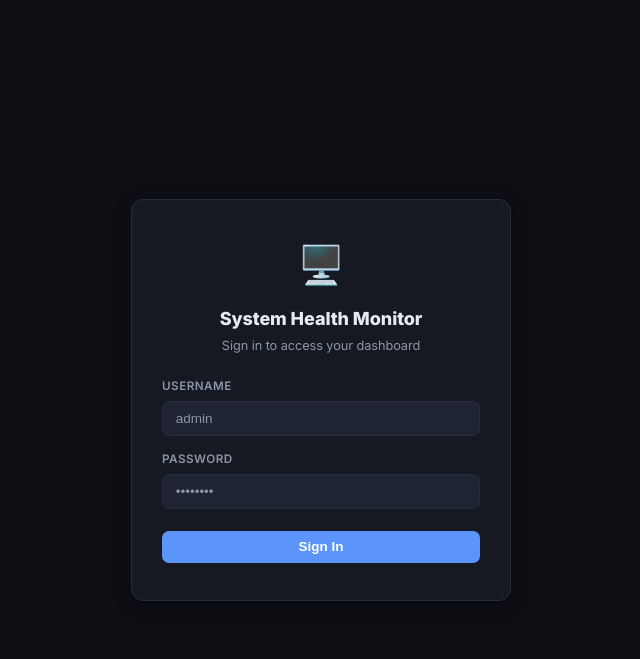
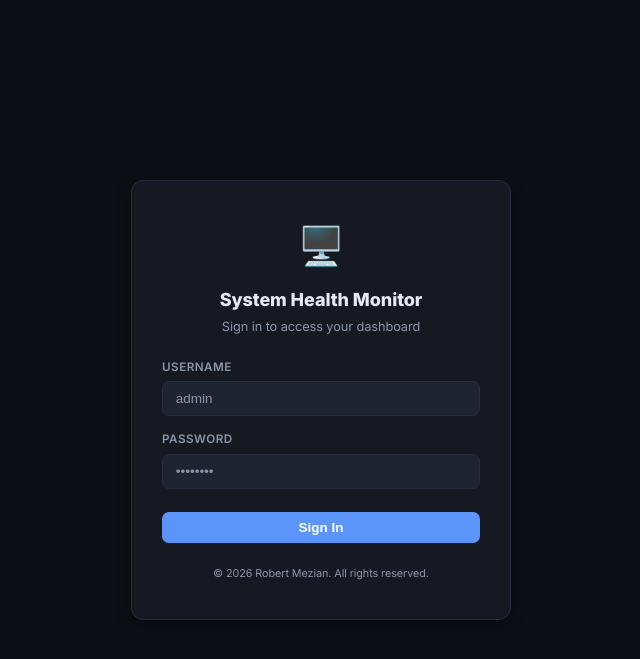
Before and after one commit to ramezian1/System-Health-Monitor, a Flask app: page /login in a window 1280 px wide. Shown: the top 659 px of the page, without its empty margins (319-959 px from the left). Run offline with Flask 3, Linux system fonts and the light colour scheme.

Commit message:
Add copyright notices for Robert Mezian
- README: notice at the top (under the title) and a centered footer at the bottom
- Dashboard: footer copyright line
- Login page: copyright line
- Styling for both UI footers

https://claude.ai/code/session_01AvZs6d3jecRjHgFG7Ybu7w

```diff
--- a/static/css/style.css
+++ b/static/css/style.css
@@ -310,6 +310,19 @@ tbody td { padding: .45rem .6rem; }
 /* ── History ────────────────────────────────────────────── */
 .history-card canvas { max-height: 220px; }
 
+/* ── Footer ─────────────────────────────────────────────── */
+.app-footer {
+  text-align: center;
+  color: var(--text-muted);
+  font-size: .78rem;
+  padding: .5rem 0 .25rem;
+}
+.login-copyright {
+  margin-top: 1.5rem;
+  font-size: .72rem;
+  color: var(--text-muted);
+}
+
 /* ── Login ──────────────────────────────────────────────── */
 .login-page {
   display: flex;
--- a/templates/index.html
+++ b/templates/index.html
@@ -136,6 +136,8 @@
     <canvas id="chart-history"></canvas>
   </section>
 
+  <footer class="app-footer">© 2026 Robert Mezian. All rights reserved.</footer>
+
 </main>
 
 <script>
--- a/templates/login.html
+++ b/templates/login.html
@@ -28,6 +28,7 @@
       </div>
       <button type="submit" class="btn-primary btn-full">Sign In</button>
     </form>
+    <p class="login-copyright">© 2026 Robert Mezian. All rights reserved.</p>
   </div>
 </body>
 </html>
```
Also changed, not shown: README.md.
